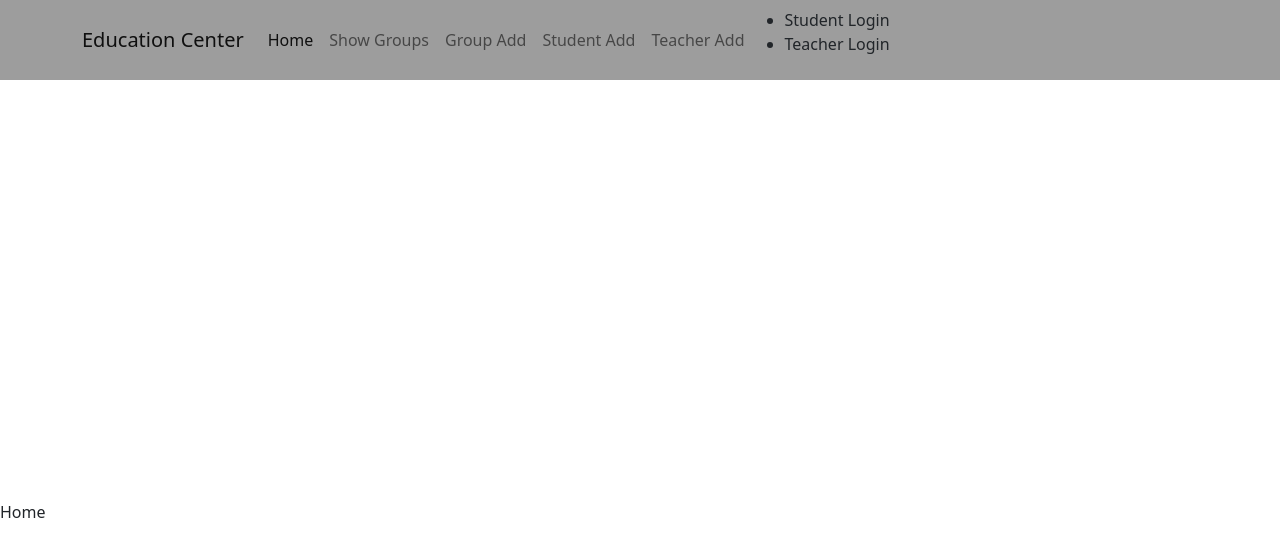
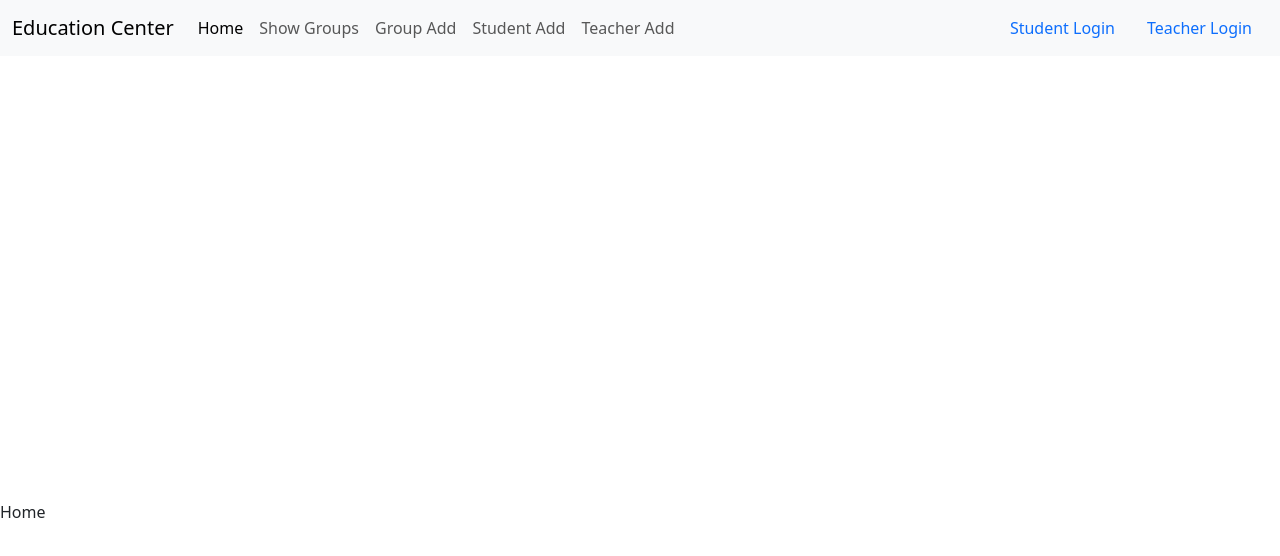
Before and after one commit to Olamgir-dev/Talim-markazi, a React (Create React App) app in the folder frontend/: page / in a window 1280 px wide. Shown: the top 556 px of the page. Built offline with nearby package versions, Linux system fonts and the light colour scheme; a web font is replaced by a local one.

Commit message:
App.js dan bootstrapni uchirdim

```diff
--- a/frontend/src/App.js
+++ b/frontend/src/App.js
@@ -4,8 +4,6 @@ import Home from './pages/Home';
 import TeacherAdd from './Routers/TeacherAdd';
 import StudentAdd from './Routers/StudentAdd';
 import "./sass/style.scss"
-import "../node_modules/bootstrap/dist/css/bootstrap.min.css"
-import "../node_modules/bootstrap/dist/js/bootstrap.bundle.min"
 import GroupAdd from './Routers/GroupAdd';
 import ShowGroups from './Routers/ShowGroups';
 import Layout from './components/Layout';
--- a/frontend/src/components/Navbar.js
+++ b/frontend/src/components/Navbar.js
@@ -3,14 +3,15 @@ import { Link } from 'react-router-dom'
 
 function Navbar() {
     return (
-        <nav className="navbar navbar-expand-lg navbar-light fixed-top" style={{ backgroundColor: `rgba(12,12,12,0.4)` }}>
-            <div className="container">
+        <nav className="navbar navbar-expand-lg navbar-light fixed-top   bg-body-tertiary" >
+            <div className="container-fluid">
                 <Link className="navbar-brand" to="/">Education Center</Link>
                 <button className="navbar-toggler" type="button" data-bs-toggle="collapse" data-bs-target="#navbarNav" aria-controls="navbarNav" aria-expanded="false" aria-label="Toggle navigation">
                     <span className="navbar-toggler-icon"></span>
                 </button>
+
                 <div className="collapse navbar-collapse" id="navbarNav">
-                    <ul className="navbar-nav">
+                    <ul className="navbar-nav me-auto mb-2 mb-lg-0">
                         <li className="nav-item">
                             <Link className="nav-link active" aria-current="page" to="/">Home</Link>
                         </li>
@@ -18,23 +19,19 @@ function Navbar() {
                             <Link className="nav-link" to="/group-show">Show Groups</Link>
                         </li>
                         <li className="nav-item">
-                            <Link className="nav-link" href="/group-add">Group Add</Link>
+                            <Link className="nav-link" to="/group-add">Group Add</Link>
                         </li>
                         <li className="nav-item">
-                            <Link className="nav-link " href="/student-add" >Student Add</Link>
+                            <Link className="nav-link " to="/student-add" >Student Add</Link>
                         </li>
                         <li className="nav-item">
-                            <Link className="nav-link " href="/teacher-add" >Teacher Add</Link>
-                        </li>
-                    </ul>
-                    <ul className=" me-0">
-                        <li className="nav-item">
-                            <Link className="nav-link active" aria-current="page" to="/student-login">Student Login</Link>
-                        </li>
-                        <li className="nav-item">
-                            <Link className="nav-link" to="/teacher-login">Teacher Login</Link>
+                            <Link className="nav-link " to="/teacher-add" >Teacher Add</Link>
                         </li>
 
+                    </ul>
+                    <ul className="d-flex mb-2 mb-lg-0  nav  me-0">
+                        <li className='nav-item'><Link className="nav-link" to="/student-login">Student Login</Link></li>
+                        <li className='nav-item'><Link className="nav-link" to="/teacher-login">Teacher Login</Link></li>
                     </ul>
                 </div>
             </div>
```
